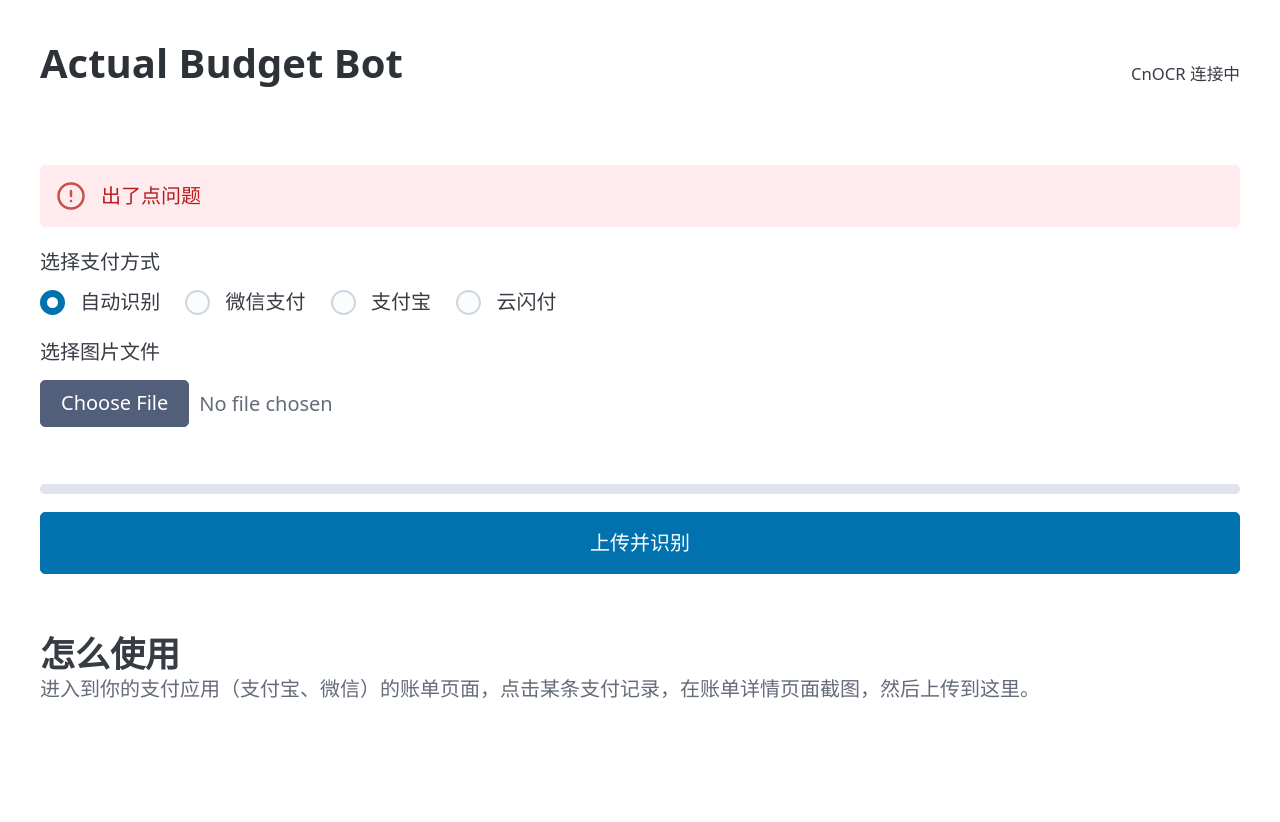
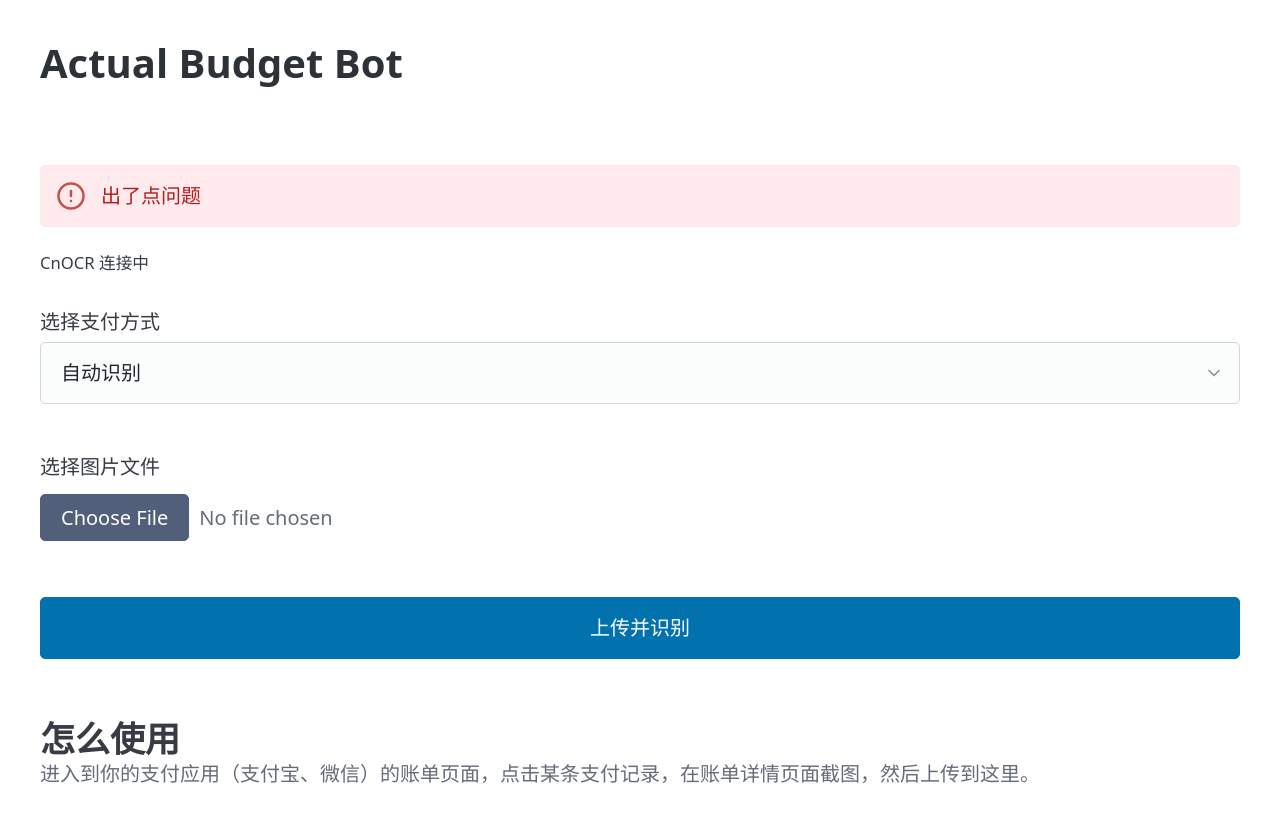
Before and after one commit to gucheen/actual-budget-bot, a website: page src/index.html in a window 1280 px wide. Before the commit the page ends 800 px from the top, so only its background shows below. Drawn offline with nearby package versions, Linux system fonts and the light colour scheme; no server answers.

Commit message:
feat: change payment type to select

```diff
--- a/src/index.html
+++ b/src/index.html
@@ -52,24 +52,23 @@
           <h1>Actual Budget Bot</h1>
         </li>
       </ul>
-      <ul>
-        <li><small hx-get="/cnocr-status" hx-trigger="load delay:1s">CnOCR 连接中</small></li>
-      </ul>
     </nav>
   </header>
   <main class="container">
     <div id="notice"></div>
-    <form id="upload-form" hx-post="/ocr" hx-encoding="multipart/form-data" hx-target="#notice">
+    <small hx-get="/cnocr-status" hx-trigger="load delay:1s">CnOCR 连接中</small>
+    <form id="upload-form" hx-post="/ocr" hx-encoding="multipart/form-data" hx-target="#notice" hx-indicator="#progress">
+      <progress id="progress" value="0" max="100" class="htmx-indicator"></progress>
       <fieldset>
-        <legend>选择支付方式</legend>
-        <input type="radio" id="wechat" name="paymentType" value="auto" checked />
-        <label htmlFor="wechat">自动识别</label>
-        <input type="radio" id="wechat" name="paymentType" value="wechat" />
-        <label htmlFor="wechat">微信支付</label>
-        <input type="radio" id="alipay" name="paymentType" value="alipay" />
-        <label htmlFor="alipay">支付宝</label>
-        <input type="radio" id="unionpayquickpass" name="paymentType" value="unionpayquickpass" />
-        <label htmlFor="unionpayquickpass">云闪付</label>
+        <label>
+          选择支付方式
+          <select name="paymentType" aria-label="选择支付方式" required>
+            <option value="auto">自动识别</option>
+            <option value="wechat">微信支付</option>
+            <option value="alipay">支付宝</option>
+            <option value="unionpayquickpass">云闪付</option>
+          </select>
+        </label>
       </fieldset>
       <fieldset>
         <label>
@@ -77,7 +76,6 @@
           <input type="file" class="custom-file-input" id="fileInput" name="image" accept="image/*" required>
         </label>
       </fieldset>
-      <progress id="progress" value="0" max="100"></progress>
       <button id="submit" type="submit" class="btn">上传并识别</button>
     </form>
   </main>
```
